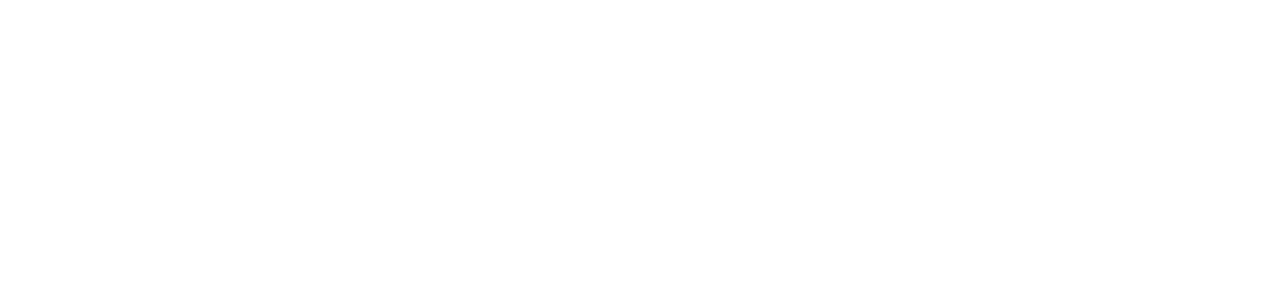
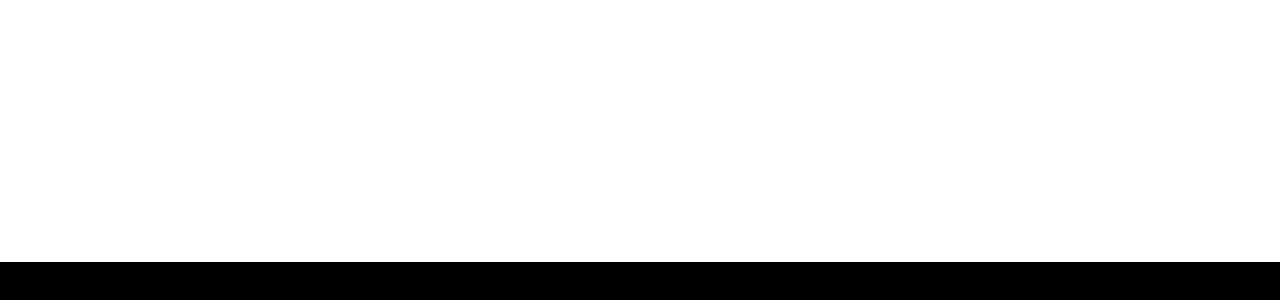
Before and after one commit to codestates-seb/seb41_main_002, a React (Create React App) app in the folder client/: page / in a window 1280 px wide. Shown: the part 238-538 px from the top of the page. Built offline with nearby package versions, Linux system fonts and the light colour scheme; the HTML template or start-up script is replaced by a standard one.

Commit message:
[FE Style] 최상위 레이아웃 스타일링

```diff
--- a/client/src/App.css
+++ b/client/src/App.css
@@ -0,0 +1,19 @@
+.Browser_Container{
+  width: 100%;
+  margin: 0 auto;
+  max-width: 1600px;
+  background-color: pink;
+  height: 100vh;
+}
+
+.Contents_Wrap{
+  width: 100%;
+  margin: 0 auto;
+  max-width: 1400px;
+  background-color: black;
+  height: 100vh;
+}
+
+html{
+  width: 100%;
+}
--- a/client/src/App.tsx
+++ b/client/src/App.tsx
@@ -6,11 +6,15 @@
 function App() {
   return (
     <>
-      <BrowserRouter>
-        <Routes>
-          <Route path="/" element={<Home/>}/>
-        </Routes>
-      </BrowserRouter>
+      <div className="Browser_Container">
+        <div className="Contents_Wrap">
+          <BrowserRouter>
+            <Routes>
+              <Route path="/" element={<Home />} />
+            </Routes>
+          </BrowserRouter>
+        </div>
+      </div>
     </>
   );
 }
--- a/client/src/Pages/Home.tsx
+++ b/client/src/Pages/Home.tsx
@@ -1,10 +1,11 @@
-import React from "react";
+import "./Style/home.css"
 
 export default function Home() {
 
   return(
-    <div>
-
+    <div className="Home_Container">
+      <div className="Main_Banner"/>
+      <div className="Event_Banner"/>
     </div>
   )
 }
--- /dev/null
+++ b/client/src/Pages/Style/home.css
@@ -0,0 +1,11 @@
+.Home_Container{
+  display: flex;
+  flex-direction: column;
+}
+
+.Main_Banner{
+  width: 100%;
+  height: 500px;
+  background-color: white;
+  margin-bottom: 20px;
+}
```
Also changed, not shown: client/src/Pages/Style/test.css (deleted).
